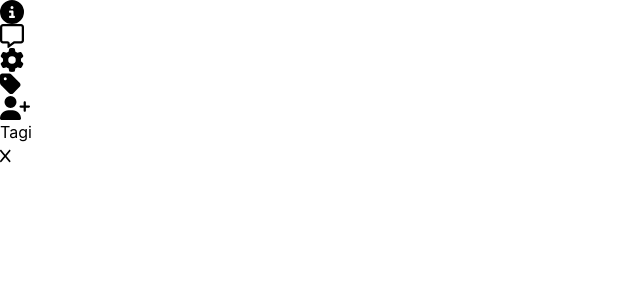
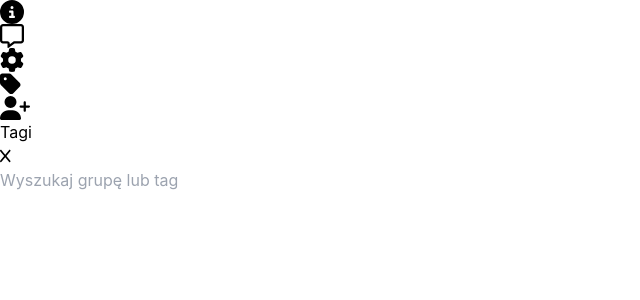
Before and after one commit to bartek2050/tags-picker, a React (Vite) app: page / in a window 1280 px wide. Shown: the top 300 px of the page, without its empty margins (0-640 px from the left). Built offline with nearby package versions, Linux system fonts and the light colour scheme.

Commit message:
search input

```diff
--- a/src/components/Header.tsx
+++ b/src/components/Header.tsx
@@ -3,10 +3,9 @@ import { faX } from "@fortawesome/free-solid-svg-icons";
 
 export const Header = ({ header }: { header: string }) => {
   return (
-    <div className="flex justify-between">
+    <div className="flex justify-between pb-2">
       <h1 className="h-1 font-bold">{header}</h1>
       <div><FontAwesomeIcon icon={faX} size="sm" /></div>
     </div>
-
   );
 };
--- /dev/null
+++ b/src/components/SearchInput.tsx
@@ -0,0 +1,13 @@
+export const SearchInput = () => {
+  return (
+    <div className="flex">
+      <form>
+        <div className="mb-4">
+          <input
+            className="shadow appearance-none border rounded w-full py-2 px-3 text-gray-700 leading-tight focus:outline-none focus:shadow-outline"
+            id="username" type="text" placeholder="Wyszukaj grupę lub tag" />
+        </div>
+      </form>
+    </div>
+  );
+};
--- a/src/components/Tags/TagsSearchWrapper.tsx
+++ b/src/components/Tags/TagsSearchWrapper.tsx
@@ -1,10 +1,18 @@
 import { Header } from "../Header";
+import { SearchInput } from "../SearchInput.tsx";
 
 export const TagsSearchWrapper = () => {
   return (
-    <div className="shadow border-solid border-2 border-gray-800/10 rounded p-3 w-20 min-w-48">
-      <Header header={"Tagi"} />
-    </div>
-
+    <>
+      <div
+        className="shadow-md p-3 w-20 min-w-60 divide-y
+      divide-gray-800/10 divide-solid flex flex-col"
+      >
+        <div>
+          <Header header="Tagi" />
+          <SearchInput />
+        </div>
+      </div>
+    </>
   );
 };
--- a/src/views/MainView.tsx
+++ b/src/views/MainView.tsx
@@ -8,8 +8,7 @@ export const MainView = () => {
   return (
     <div className="ml-40 mt-40 flex gap-2">
       <div
-        className="flex flex-col justify-between items-center gap-2 shadow border-solid
-      border-2 border-gray-800/10 rounded w-14 px-7 py-1"
+        className="flex flex-col justify-between items-center gap-2 shadow-md rounded w-14 px-7 py-1"
       >
         <IconWrapper><FontAwesomeIcon icon={faCircleInfo} size="xl" /></IconWrapper>
         <IconWrapper><FontAwesomeIcon icon={faMessage} size="xl" /></IconWrapper>
```
